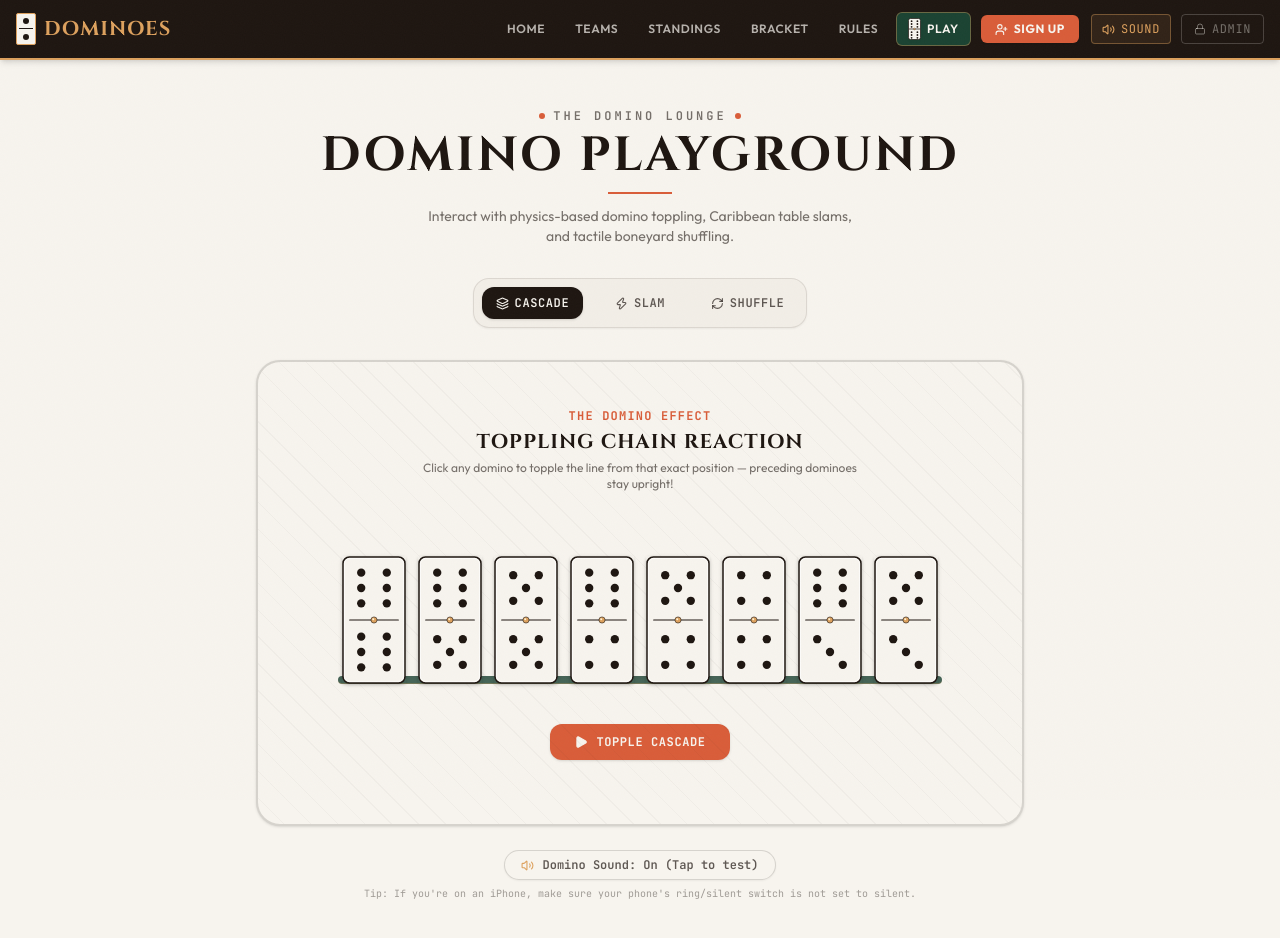
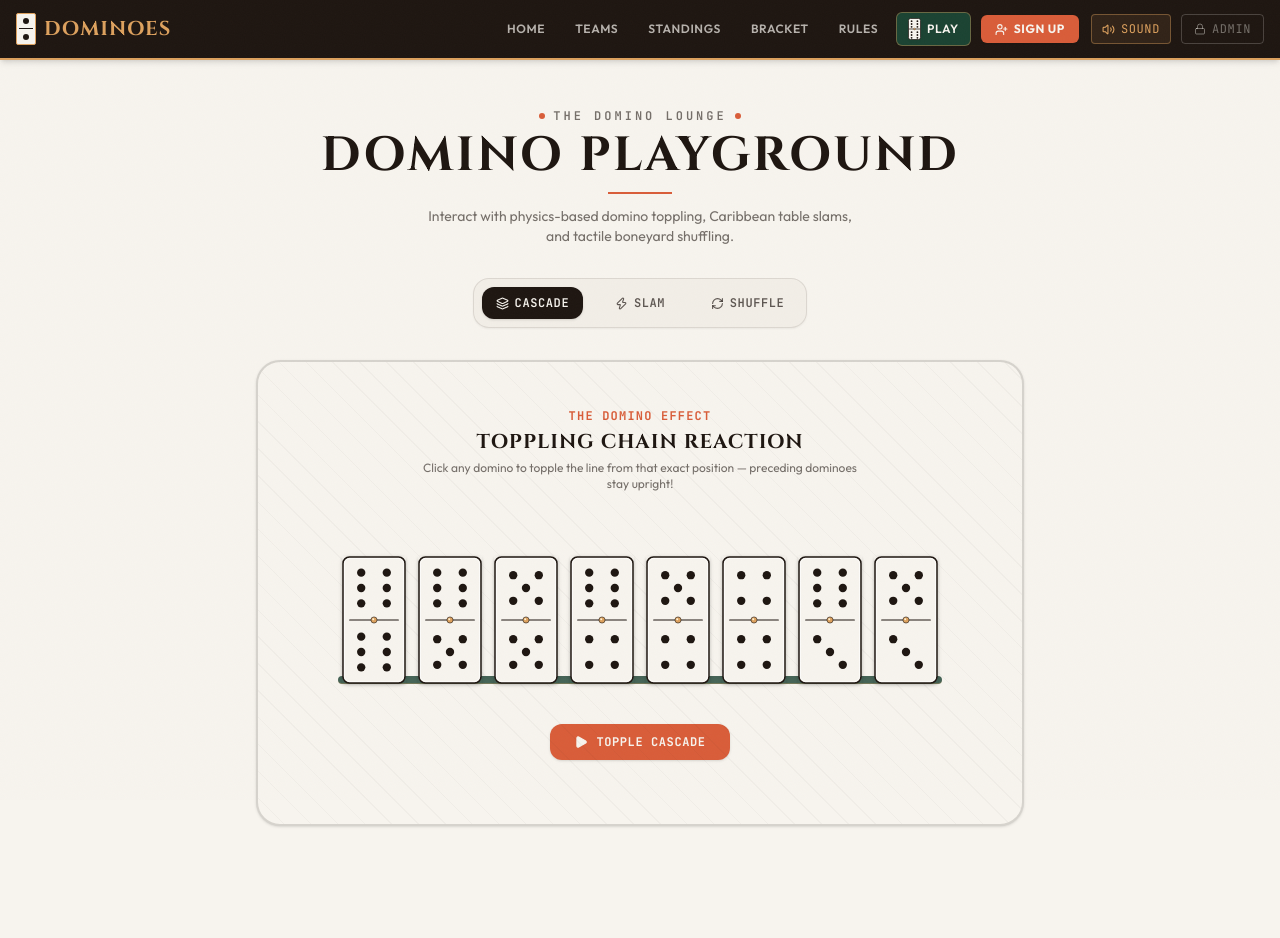
Before and after one commit to gabogiapp/dominoes, a React (Vite) app: page /play in a window 1280 px wide. Shown: the top 938 px of the page. After the commit the page ends 874 px from the top, so only its background shows below. Built offline with nearby package versions, Linux system fonts and the light colour scheme.

Commit message:
Remove sound test pill and tip from PlayPage

```diff
--- a/src/pages/PlayPage.jsx
+++ b/src/pages/PlayPage.jsx
@@ -1,13 +1,11 @@
 import React, { useState } from 'react';
-import { Layers, Zap, RefreshCw, Volume2, VolumeX } from 'lucide-react';
+import { Layers, Zap, RefreshCw } from 'lucide-react';
 import DominoCascade from '../components/animations/DominoCascade';
 import DominoSlam from '../components/animations/DominoSlam';
 import DominoShuffle from '../components/animations/DominoShuffle';
-import { useDominoSound, testDominoAudio } from '../utils/dominoAudio';
 
 export default function PlayPage() {
   const [activeTab, setActiveTab] = useState('cascade');
-  const [soundEnabled] = useDominoSound();
 
   const sampleTiles = [
     { top: 6, bottom: 6 },
@@ -149,21 +147,6 @@ export default function PlayPage() {
           </div>
         )}
       </div>
-
-      {/* Sound Status & Test Pill */}
-      <div className="flex flex-col items-center justify-center gap-1.5 mt-6 text-center">
-        <button
-          onClick={testDominoAudio}
-          className="inline-flex items-center gap-2 px-4 py-1.5 rounded-full border border-timber/15 hover:border-timber/30 bg-bone hover:bg-bone-dark text-timber/70 hover:text-timber font-mono text-xs transition-colors cursor-pointer active:scale-95 shadow-xs"
-          title="Click to test domino clack sound"
-        >
-          {soundEnabled ? <Volume2 size={13} className="text-brass" /> : <VolumeX size={13} className="text-timber/40" />}
-          <span className="font-semibold">{soundEnabled ? 'Domino Sound: On (Tap to test)' : 'Domino Sound: Muted (Tap to unmute & test)'}</span>
-        </button>
-        <span className="text-[10px] font-mono text-timber/40">
-          Tip: If you're on an iPhone, make sure your phone's ring/silent switch is not set to silent.
-        </span>
-      </div>
     </div>
   );
 }
```
